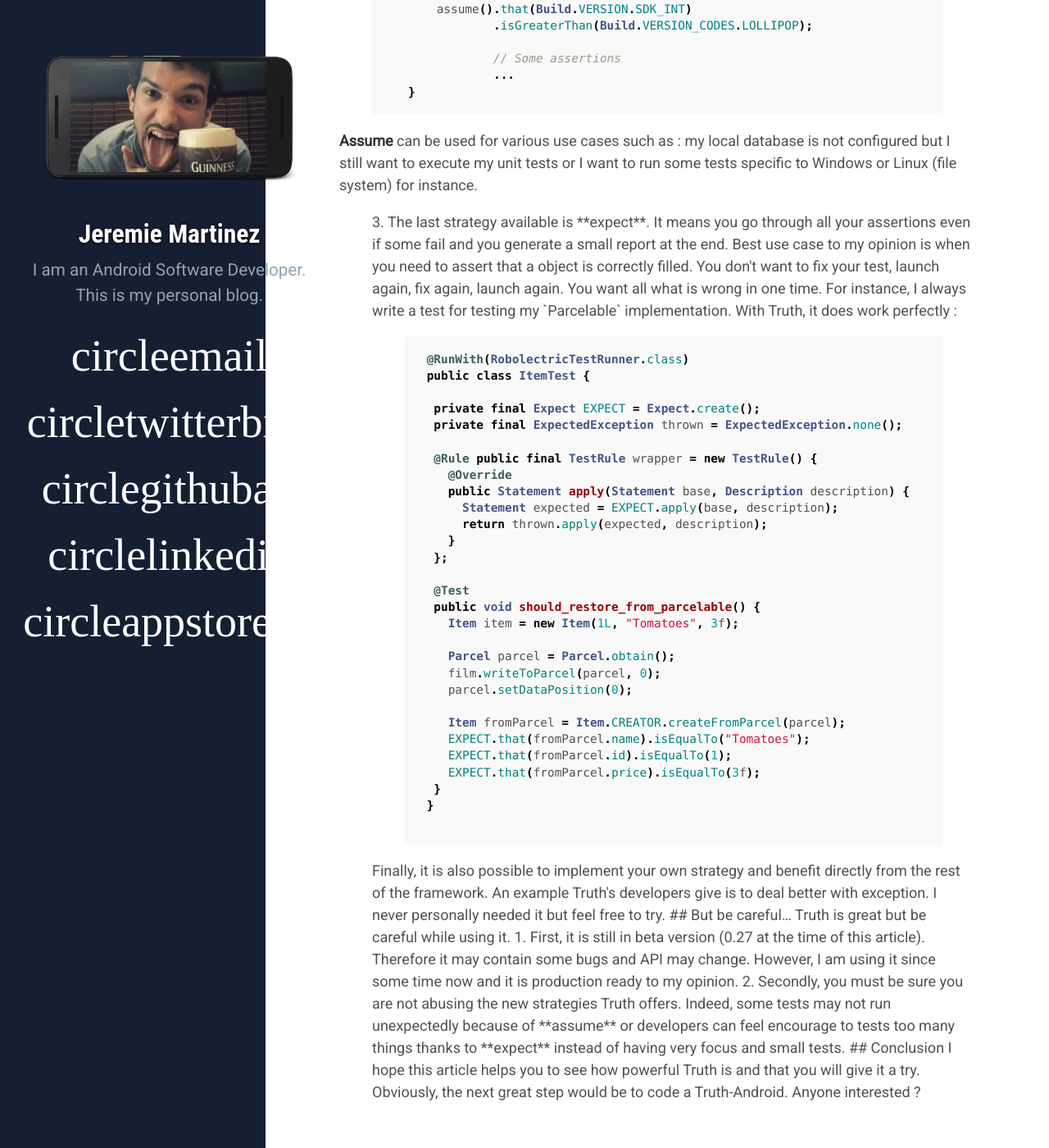
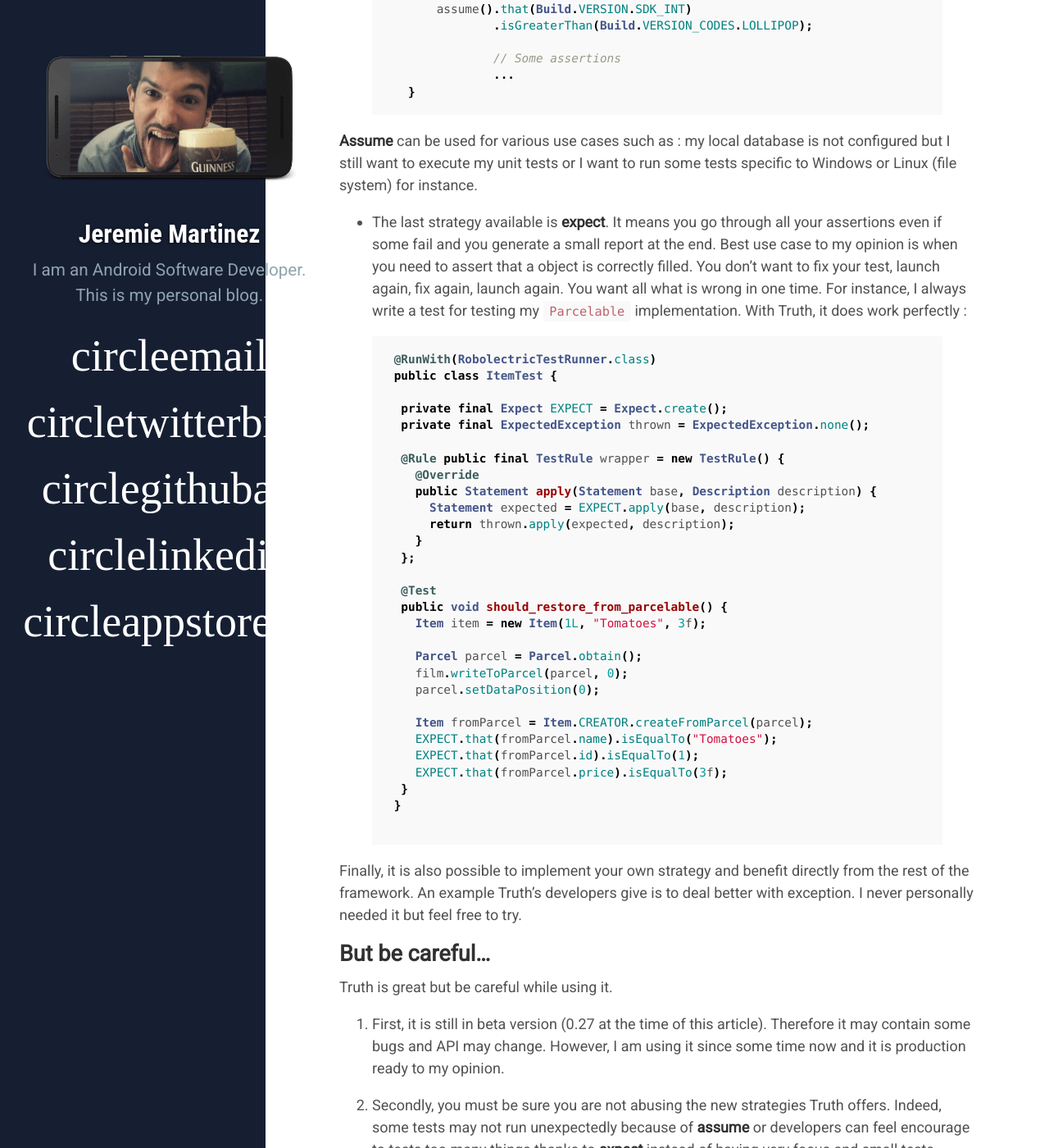
Before and after one commit to jeremiemartinez/jeremiemartinez.github.com, a Jekyll site: the page built from _posts/2015-11-05-truth-android.md, in a window 1280 px wide and 1400 px high, scrolled down 7415 px. Shown: the whole window at 82% size. Built offline with Jekyll 4.4.1, drawn with Linux system fonts in a browser that asks for light colours; some web fonts are replaced; comment, search, counter and statistics services are not loaded; some of the changed text lies outside the part shown.

Commit message:
Fix html

```diff
--- a/_posts/2015-11-05-truth-android.md
+++ b/_posts/2015-11-05-truth-android.md
@@ -316,10 +316,9 @@
 
 First, Truth differentiates 3 failure strategies :
 
- 1. The first one we all know is **assert**. It exists since testing exists. Principle is simple, if we assert something wrong in our test, we stop and fail. That's what we have been using for all our tests.
+ - The first one we all know is **assert**. It exists since testing exists. Principle is simple, if we assert something wrong in our test, we stop and fail. That's what we have been using for all our tests.
 
- 2. The second one is **assume**. It means that when we assume something in our tests, if it fails our tests is just ignored. It could look useless but it's very useful on Android especially when dealing with fragmentation. Imagine you want to test a feature of your app that is only available on Lollipop. Then, when you run your instrumentation tests, you want to not run this test on device pre-lollipop. Thanks to **assume**, the test will be ignored since it is not applicable. Here is an example :
-
+ - The second one is **assume**. It means that when we assume something in our tests, if it fails our tests is just ignored. It could look useless but it's very useful on Android especially when dealing with fragmentation. Imagine you want to test a feature of your app that is only available on Lollipop. Then, when you run your instrumentation tests, you want to not run this test on device pre-lollipop. Thanks to **assume**, the test will be ignored since it is not applicable. Here is an example :
 {% highlight java %}
    @Test
    public void should_test_super_new_feature() {
@@ -330,11 +329,9 @@
                ...
    }
 {% endhighlight %}
-
  **Assume** can be used for various use cases such as : my local database is not configured but I still want to execute my unit tests or I want to run some tests specific to Windows or Linux (file system) for instance.
 
- <ol start=3>
- 3. The last strategy available is **expect**. It means you go through all your assertions even if some fail and you generate a small report at the end. Best use case to my opinion is when you need to assert that a object is correctly filled. You don't want to fix your test, launch again, fix again, launch again. You want all what is wrong in one time. For instance, I always write a test for testing my `Parcelable` implementation. With Truth, it does work perfectly :
+ - The last strategy available is **expect**. It means you go through all your assertions even if some fail and you generate a small report at the end. Best use case to my opinion is when you need to assert that a object is correctly filled. You don't want to fix your test, launch again, fix again, launch again. You want all what is wrong in one time. For instance, I always write a test for testing my `Parcelable` implementation. With Truth, it does work perfectly :
 
  {% highlight java %}
  @RunWith(RobolectricTestRunner.class)
```
